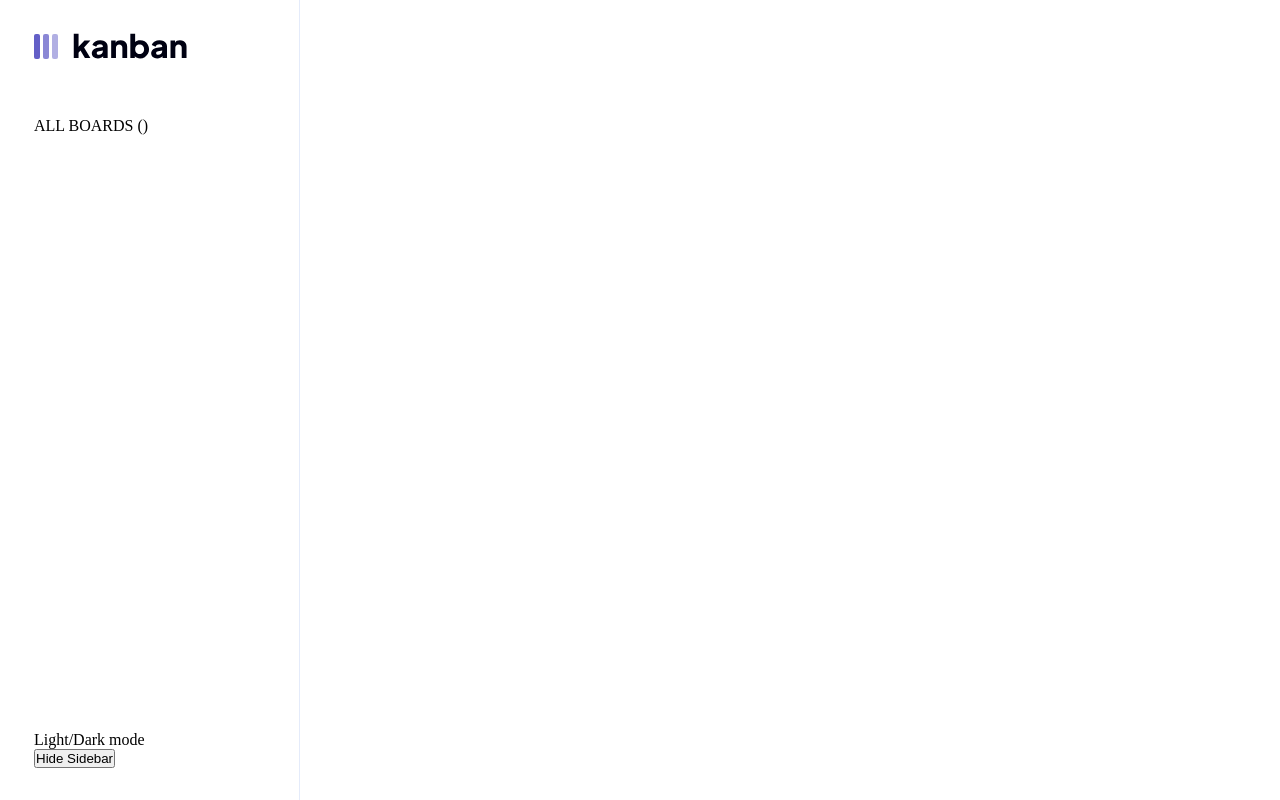
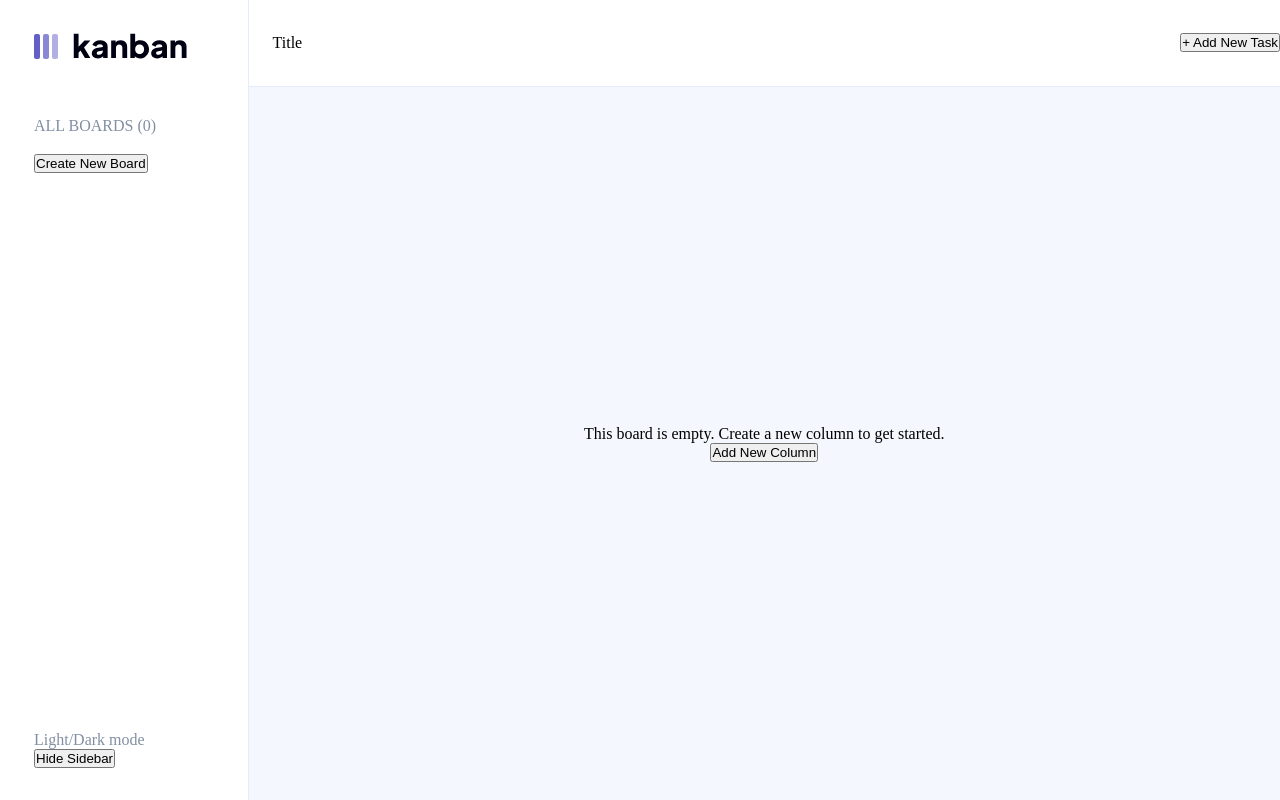
Before and after one commit to saidgachaev/kanban-task-manager, a React (Vite) app: page / in a window 1280 px wide. Built offline with nearby package versions, Linux system fonts and the light colour scheme.

Commit message:
second commit

```diff
--- a/src/App.css
+++ b/src/App.css
@@ -1,3 +1,10 @@
 .app {
+  display: flex;
   height: 100%;
+  width: 100%;
 }
+.container {
+  display: flex;
+  flex-direction: column;
+  width: 100%;
+}
--- a/src/App.tsx
+++ b/src/App.tsx
@@ -1,13 +1,18 @@
-import Sidebar from "./components/Sidebar/Sidebar"
-import './App.css'
+import Sidebar from './components/Sidebar/Sidebar';
+import './App.css';
+import Header from './components/Header/Header';
+import Board from './components/Board/Board';
 
 function App() {
-
-  return (
-    <div className="app">
-    <Sidebar/>
-    </div>
-  )
+	return (
+		<div className='app'>
+			<Sidebar />
+			<div className='container'>
+				<Header />
+				<Board />
+			</div>
+		</div>
+	);
 }
 
-export default App
+export default App;
--- /dev/null
+++ b/src/components/Board/Board.tsx
@@ -0,0 +1,11 @@
+import './index.css'
+const Board = () => {
+    return (
+        <div className="board">
+            This board is empty. Create a new column to get started.
+            <button>Add New Column</button>
+        </div>
+    );
+};
+
+export default Board;
--- /dev/null
+++ b/src/components/Board/index.css
@@ -0,0 +1,8 @@
+.board {
+    background-color: #F4F7FD;
+    height: 100%;
+    display: flex;
+    flex-direction: column;
+    justify-content: center;
+    align-items: center;
+}
--- /dev/null
+++ b/src/components/Header/Header.tsx
@@ -0,0 +1,11 @@
+import './index.css'
+const Header = () => {
+    return (
+        <div className='header'>
+            <div>Title</div>
+            <button>+ Add New Task</button>
+        </div>
+    );
+};
+
+export default Header;
--- /dev/null
+++ b/src/components/Header/index.css
@@ -0,0 +1,9 @@
+.header {
+    display: flex;
+    align-items: center;
+    justify-content: space-between;
+    height: 97px;
+    width: 100%;
+    border-bottom: 1px solid #e4ebfa;
+    padding-left: 24px;
+}
--- a/src/components/Sidebar/Sidebar.tsx
+++ b/src/components/Sidebar/Sidebar.tsx
@@ -1,13 +1,40 @@
+import { useState } from 'react';
 import './index.css';
 import logo from '../../assets/logo-dark.svg';
+import boardIcon from '../../assets/icon-board.svg';
+
+interface Board {
+	id: number;
+	title: string;
+}
+
 const Sidebar = () => {
+	const [boardsList, setBoardsList] = useState<Board[]>([]);
+
+	const handleCreateNewBoard = () => {
+		const newBoard = {
+			id: Math.random(),
+			title: 'new board',
+		};
+		setBoardsList((prevBoardsList) => [...prevBoardsList, newBoard]);
+	};
+
 	return (
 		<div className='sidebar'>
 			<div>
-				<img className='logo' src={logo} alt='' />
-				<div className='boards'>
-					<span>ALL BOARDS ()</span>
+				<img className='logo' src={logo} alt='Kanban logo.' />
+				<div className='all-boards-title'>ALL BOARDS ({boardsList.length})</div>
+				<div className='sidebar-boards'>
+					{boardsList.map((board) => {
+						return (
+							<div key={board.id} className='sidebar-board'>
+								<img src={boardIcon} alt='Board Icon' className='board-icon' />
+								<span>{board.title}</span>
+							</div>
+						);
+					})}
 				</div>
+				<button onClick={handleCreateNewBoard}>Create New Board</button>
 			</div>
 
 			<div>
--- a/src/components/Sidebar/index.css
+++ b/src/components/Sidebar/index.css
@@ -7,6 +7,26 @@
 	border-right: 1px solid #e4ebfa;
 	padding-top: 33px;
 	padding-left: 34px;
+	color: #828FA3;
+}
+
+.all-boards-title {
+	margin-bottom: 19px;
+}
+
+.sidebar-boards {
+	display: flex;
+	flex-direction: column;
+}
+
+.sidebar-board {
+	display: flex;
+	align-items: center;
+	height: 48px;
+}
+
+.board-icon {
+	margin-right: 16px;
 }
 
 .logo {
--- a/src/index.css
+++ b/src/index.css
@@ -5,4 +5,5 @@
 }
 body, html, #root{
   height: 100%;
+  width: 100%;
 }
```
